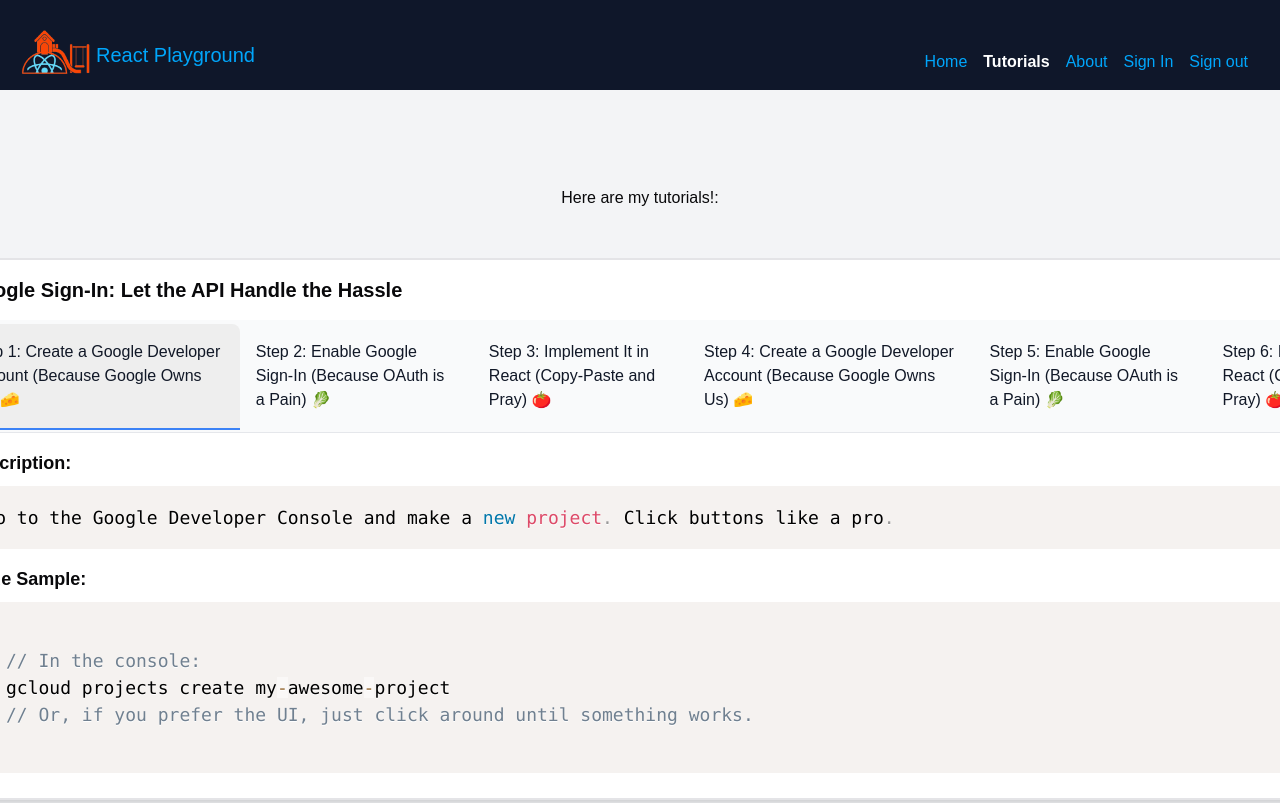
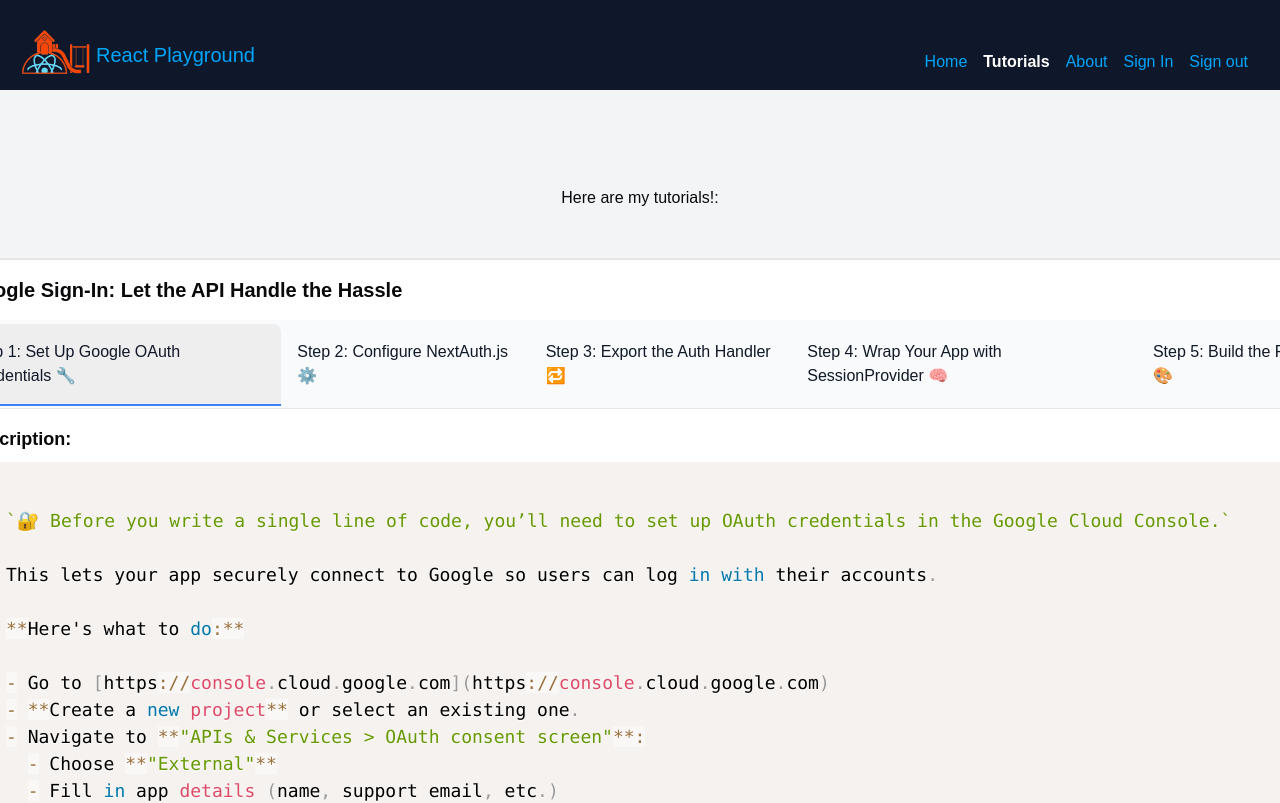
Before and after one commit to aayalapalacin/react-playgroundv2.0, a Next.js app: page /tutorials in a window 1280 px wide. Shown: the top 803 px of the page. Built offline with nearby package versions, Linux system fonts and the light colour scheme; a web font is replaced by a local one.

Commit message:
updated google sign in tutorial

```diff
--- a/src/app/assets/tutorials.ts
+++ b/src/app/assets/tutorials.ts
@@ -6,92 +6,233 @@
 export const tutorialsArray: Tutorial[] = [
   // Authentication
   {
-    id:1,
+    id: 1,
     category: "Authentication",
     name: "Google Sign-In: Let the API Handle the Hassle",
     tutorialComponent: GoogleSignIn,
     icon: "🔑",
     steps: [
       {
-        title:
-          "Step 1: Create a Google Developer Account (Because Google Owns Us)",
-        description:
-          "Go to the Google Developer Console and make a new project. Click buttons like a pro.",
+        title: "Step 1: Set Up Google OAuth Credentials",
+        description: `
+  \`🔐 Before you write a single line of code, you’ll need to set up OAuth credentials in the Google Cloud Console.\`
+
+  This lets your app securely connect to Google so users can log in with their accounts.
+
+  **Here's what to do:**
+
+  - Go to [https://console.cloud.google.com](https://console.cloud.google.com)
+  - **Create a new project** or select an existing one.
+  - Navigate to **"APIs & Services > OAuth consent screen"**:
+    - Choose **"External"**
+    - Fill in app details (name, support email, etc.)
+    - Add required scopes: \`openid\`, \`profile\`, \`email\`
+    - Under "Test users", add your Gmail
+    - Set the **application homepage** to your app URL (e.g., \`http://localhost:3000\`)
+  - Then go to **"Credentials"**:
+    - Click **Create Credentials > OAuth Client ID**
+    - App type: **Web**
+    - Redirect URI: \`http://localhost:3000/api/auth/callback/google\`
+
+  \`✅ Copy the Client ID and Client Secret into your .env file.\`
+        `,
         codeSample: `
-  // In the console:
-  gcloud projects create my-awesome-project
-  // Or, if you prefer the UI, just click around until something works.
-  `,
-        icon: "🧀",
+  // .env.local
+
+  CLIENT_ID=your_google_client_id_here
+  CLIENT_SECRET=your_google_client_secret_here
+        `,
+        icon: "🔧",
       },
       {
-        title: "Step 2: Enable Google Sign-In (Because OAuth is a Pain)",
-        description:
-          "Enable the 'Google Sign-In' API and grab your client ID like it's a free sample.",
+        title: "Step 2: Configure NextAuth.js",
+        description: `
+  \`🛠 This is where the magic happens.\`
+
+  You're going to tell NextAuth how to use those Google credentials. This setup ensures Google handles the secure login for you.
+
+  - Add the Google provider with your credentials
+  - Set up a session strategy
+  - Add a basic sign-in callback to verify users
+
+  \`📍 Location: app/api/auth/[...nextauth]/route.ts\`
+        `,
         codeSample: `
-  // In your .env file:
-  REACT_APP_GOOGLE_CLIENT_ID=your-client-id-here
-  `,
-        icon: "🥬",
+  // app/api/auth/[...nextauth]/route.ts
+
+  import { NextAuthOptions } from "next-auth"
+  import GoogleProvider from "next-auth/providers/google"
+
+  export const authOption: NextAuthOptions = {
+    session: { strategy: "jwt" },
+    providers: [
+      GoogleProvider({
+        clientId: process.env.CLIENT_ID!,
+        clientSecret: process.env.CLIENT_SECRET!,
+      }),
+    ],
+    callbacks: {
+      async signIn({ profile }) {
+        if (!profile?.email) {
+          console.error("❌ No email found in profile");
+          throw new Error("No profile email");
+        }
+
+        return true;
+      },
+    },
+  }
+        `,
+        icon: "⚙️",
       },
       {
-        title: "Step 3: Implement It in React (Copy-Paste and Pray)",
-        description:
-          "Use the Google OAuth package because writing your own auth system is a nightmare.",
+        title: "Step 3: Export the Auth Handler",
+        description: `
+  \`🌐 NextAuth needs to respond to incoming login/logout requests.\`
+
+  This step makes your API route respond properly to both \`GET\` and \`POST\` requests.
+
+  \`📍 Location: Bottom of route.ts\`
+        `,
         codeSample: `
-  import { GoogleLogin } from 'react-google-login';
+  // app/api/auth/[...nextauth]/route.ts
 
-  const onSuccess = (response) => console.log('Logged in:', response);
-  const onFailure = (error) => console.log('Failed:', error);
+  import NextAuth from "next-auth"
+  const handler = NextAuth(authOption)
 
-  <GoogleLogin
-    clientId={process.env.REACT_APP_GOOGLE_CLIENT_ID}
-    buttonText="Login with Google"
-    onSuccess={onSuccess}
-    onFailure={onFailure}
-  />
-  `,
-        icon: "🍅",
+  export { handler as GET, handler as POST }
+        `,
+        icon: "🔁",
       },
       {
-        title: "Step 4: Create a Google Developer Account (Because Google Owns Us)",
-        description: "Go to the Google Developer Console and make a new project. Click buttons like a pro.",
+        title: "Step 4: Wrap Your App with SessionProvider",
+        description: `
+  \`🧠 Why do we need this?\`
+
+  The \`useSession()\` hook won’t work unless your app is wrapped in a \`SessionProvider\`. This provider gives all components access to the session context — whether someone is logged in, who they are, etc.
+
+  **To keep your layout clean**, use a separate \`SessionWrapper\` component:
+
+  - It goes inside your layout (\`app/layout.tsx\` or \`app/root-layout.tsx\`)
+  - It ensures your session state is available everywhere
+  - It avoids hydration errors by keeping it on the client
+
+        `,
         codeSample: `
-  // In the console:
-  gcloud projects create my-awesome-project
-  // Or, if you prefer the UI, just click around until something works.
-  `,
-        icon: "🧀",
+  // components/SessionWrapper.tsx
+  "use client";
+
+  import { SessionProvider } from "next-auth/react";
+  import { ReactNode } from "react";
+
+  export default function SessionWrapper({ children }: { children: ReactNode }) {
+    return <SessionProvider>{children}</SessionProvider>;
+  }
+
+  // app/layout.tsx or app/root-layout.tsx
+  import type { Metadata } from "next";
+  import "./styles/globals.css";
+  import { Navigation } from "@/components/navigation";
+  import SessionWrapper from "@/components/SessionWrapper"; // ✅ import this
+
+  export const metadata: Metadata = {
+    title: "React Playground",
+    description: "Frontend tutorial library for development",
+  };
+
+  export default function RootLayout({
+    children,
+  }: Readonly<{ children: React.ReactNode }>) {
+    return (
+      <html lang="en">
+        <link
+          rel="stylesheet"
+          href="https://fonts.googleapis.com/icon?family=Material+Icons+Outlined"
+          precedence="default"
+        />
+        <body className="bg-gray-100">
+          <SessionWrapper> {/* ✅ wrap content in client-side session provider */}
+            <header className="bg-slate-900 text-white p-2 text-center mb-[6rem]">
+              <Navigation />
+            </header>
+            {children}
+            <footer className="bg-slate-900 text-white p-4 text-center mt-[7rem]">
+              Made with ❤️ by {"React Playground"}
+            </footer>
+          </SessionWrapper>
+        </body>
+      </html>
+    );
+  }
+        `,
+        icon: "🧠",
       },
       {
-        title: "Step 5: Enable Google Sign-In (Because OAuth is a Pain)",
-        description: "Enable the 'Google Sign-In' API and grab your client ID like it's a free sample.",
+        title: "Step 5: Build the Frontend Login UI",
+        description: `
+  \`🎨 Time to bring it all to life.\`
+
+  Create a component that shows a sign-in button, sign-out button, and user info once logged in. This uses \`useSession()\` from \`next-auth/react\`.
+
+  **Things this UI handles:**
+
+  - Detects if the session is loading or active
+  - Shows the user's name if signed in
+  - Renders Sign In / Sign Out buttons depending on session state
+
+        `,
         codeSample: `
-  // In your .env file:
-  REACT_APP_GOOGLE_CLIENT_ID=your-client-id-here
-  `,
-        icon: "🥬",
-      },
-      {
-        title: "Step 6: Implement It in React (Copy-Paste and Pray)",
-        description: "Use the Google OAuth package because writing your own auth system is a nightmare.",
-        codeSample: `
-  import { GoogleLogin } from 'react-google-login';
+  'use client'
 
-  const onSuccess = (response) => console.log('Logged in:', response);
-  const onFailure = (error) => console.log('Failed:', error);
+  import { useSession, signOut } from 'next-auth/react'
+  import Link from 'next/link'
 
-  <GoogleLogin
-    clientId={process.env.REACT_APP_GOOGLE_CLIENT_ID}
-    buttonText="Login with Google"
-    onSuccess={onSuccess}
-    onFailure={onFailure}
-  />
-  `,
-        icon: "🍅",
+  export const GoogleSignIn = () => {
+    const { data: session, status } = useSession()
+
+    if (status === 'loading') return <p>Loading...</p>
+
+    const user = session?.user
+
+    return (
+      <div className="w-full max-w-md mx-auto mt-10 p-6 bg-white rounded-2xl shadow-lg space-y-6 text-center">
+        <div>
+          {user ? (
+            <h1 className="text-2xl font-semibold">Hi, {user.name}</h1>
+          ) : (
+            <p>No user signed in</p>
+          )}
+        </div>
+
+        <div className="flex justify-center gap-4">
+          {!user ? (
+            <Link
+              href="/api/auth/signin"
+              className="px-4 py-2 bg-blue-600 hover:bg-blue-700 text-white rounded-md"
+            >
+              Sign In with Google
+            </Link>
+          ) : (
+            <button
+              onClick={() => signOut()}
+              className="px-4 py-2 bg-red-600 hover:bg-red-700 text-white rounded-md"
+            >
+              Sign Out
+            </button>
+          )}
+        </div>
+      </div>
+    )
+  }
+        `,
+        icon: "🎨",
       },
     ],
-  },
+  }
+
+
+
+  ,
   {
     id:2,
     category: "Authentication",
--- a/src/components/googleSignIn.tsx
+++ b/src/components/googleSignIn.tsx
@@ -1,42 +1,45 @@
 'use client'
 
-import { useEffect } from 'react'
-import { useSession } from 'next-auth/react'
-import Link from "next/link";
-import { signOut } from "next-auth/react"
-
+import { useSession, signOut } from 'next-auth/react'
+import Link from 'next/link'
 
 export const GoogleSignIn = () => {
   const { data: session, status } = useSession()
 
-
-
-
-  if (status === "loading") return <p>Loading...</p>
+  if (status === 'loading') return <p className="text-gray-500">Loading...</p>
 
   const userProfile = session?.user
 
   return (
-    <div className="google-signin-container">
-      <div className='user sign in'>
+    <div className="w-full max-w-md mx-auto mt-10 p-6 bg-white rounded-2xl shadow-lg space-y-6 text-center">
+      <div>
         {userProfile ? (
-          <h1>Hi, {userProfile.name}</h1>
+          <h1 className="text-2xl font-semibold text-gray-800">
+            Hi, {userProfile.name}
+          </h1>
         ) : (
-          <p>No user signed in</p>
+          <p className="text-gray-500">No user signed in</p>
         )}
       </div>
-      <div className='google-signin-btn'>
+
+      <div className="flex justify-center gap-4">
+        {!userProfile && (
           <Link
             href="/api/auth/signin"
+            className="inline-block px-4 py-2 bg-blue-600 hover:bg-blue-700 text-white text-sm font-medium rounded-md transition"
           >
-          Sign In
+            Sign In with Google
           </Link>
-      </div>
-      <div className='google-signout-btn'>
+        )}
+
+        {userProfile && (
           <button
-          onClick={() => signOut()}>
-          Sign out
+            onClick={() => signOut()}
+            className="inline-block px-4 py-2 bg-red-600 hover:bg-red-700 text-white text-sm font-medium rounded-md transition"
+          >
+            Sign Out
           </button>
+        )}
       </div>
     </div>
   )
```
Also changed, not shown: src/lib/sessions.ts (deleted, +0 -9 lines). Lines whose indentation alone changed are shown as unchanged.
